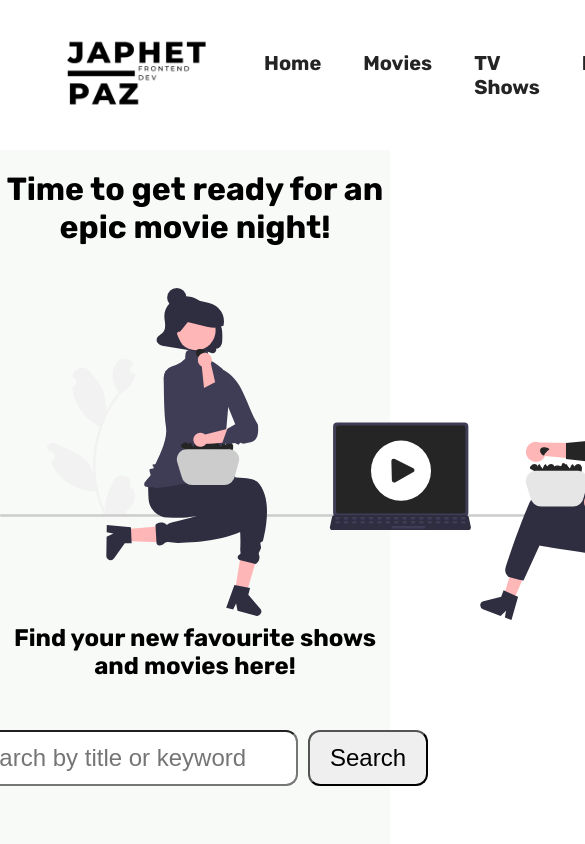
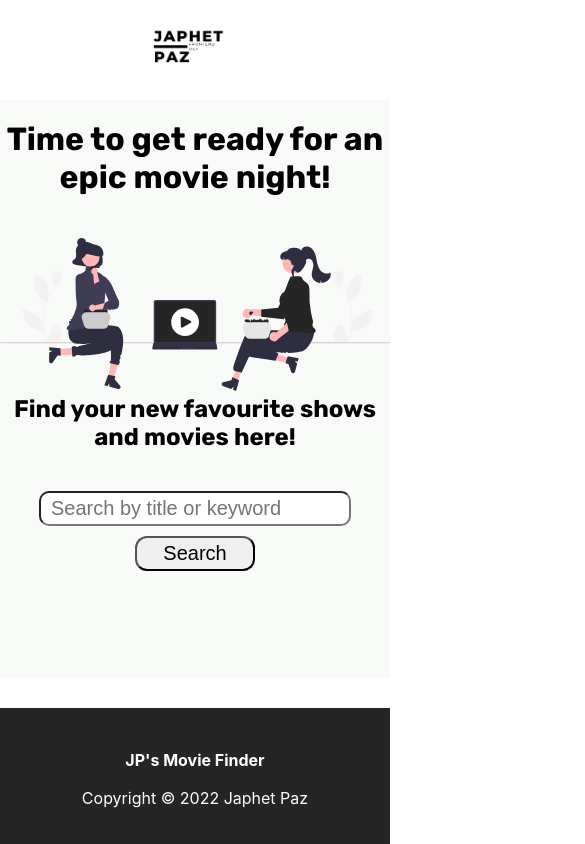
Before and after one commit to jaaaphetpaz/movie-project, a React (Create React App) app: page / in a window 390 px wide. Shown: the top 844 px of the page, 585 px wide, since content can reach past the window. Built offline with nearby package versions, Linux system fonts and the light colour scheme; no server answers.

Commit message:
mobile version fix

```diff
--- a/src/components/Landing.jsx
+++ b/src/components/Landing.jsx
@@ -10,7 +10,7 @@ const Landing = (props) => {
       <h1 className="landing__title">
         Time to get ready for an epic movie night!
       </h1>
-      <img src={MovieImg} alt="" />
+      <img className="landing__img" src={MovieImg} alt="" />
       <h2 className="landing__subtitle">
         Find your new favourite shows and movies here!
       </h2>
--- a/src/components/Nav.jsx
+++ b/src/components/Nav.jsx
@@ -8,11 +8,7 @@ const Nav = () => {
     <div className="navbar">
       <div className="nav__content-wrapper">
         <div className="logo">
-          <img
-            style={{ width: "auto", height: "100px" }}
-            src={jpzLogo}
-            alt=""
-          />
+          <img className="nav__img" src={jpzLogo} alt="" />
         </div>
         <ul className="linkz">
           <li className="link">
--- a/src/components/style.css
+++ b/src/components/style.css
@@ -35,6 +35,11 @@ h4 {
     padding: 0;
     width: 100%;
     max-width: 1200px;
+}
+
+.nav__img{
+    width: auto;
+    height: 100px;
 }
 
 
@@ -212,4 +217,39 @@ footer {
         display: flex;
         flex-direction: column;
     }
+    .landing__img {
+        width: 100%;
+        object-fit: contain;
+    }
+    .input__wrapper{
+        flex-direction: column;
+    }
+    input {
+    background-color: white;
+    font-size: 20px;
+    width: 80vw;
+    padding: 4px 10px 4px 10px;
+    border-radius: 10px;
+    color: black;
+    }
+   .search__btn, .landing__btn, .back__btn {
+    color: black;
+    font-size: 20px;
+    border-radius: 12px;
+    padding: 4px 10px 4px 10px;
+    margin-left: 16px;
+    transition: all 300ms ease;
+    width: 120px;
+    margin: 10px;
+    }
+    .linkz{
+        display: none;
+    }
+    .nav__img{
+        height: 50px;
+    }
+    .logo {
+        margin: 0 auto;
+    }
+
 }
```
